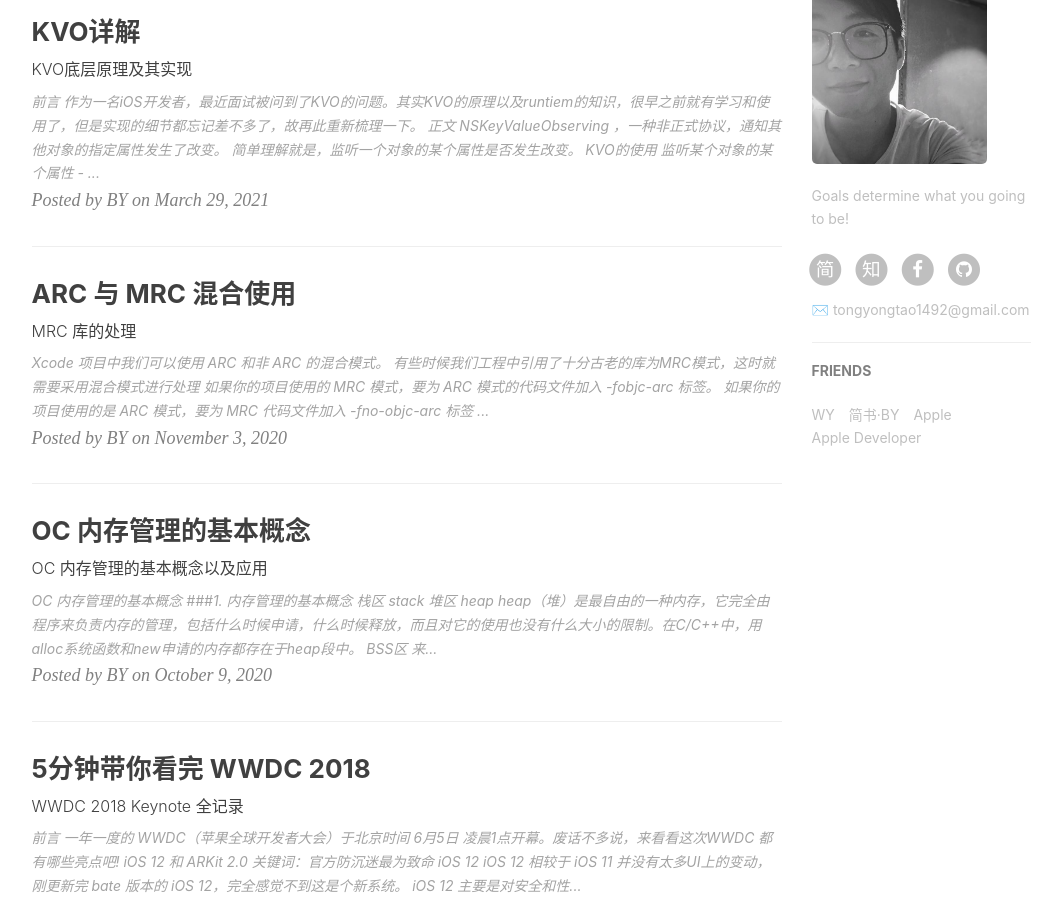
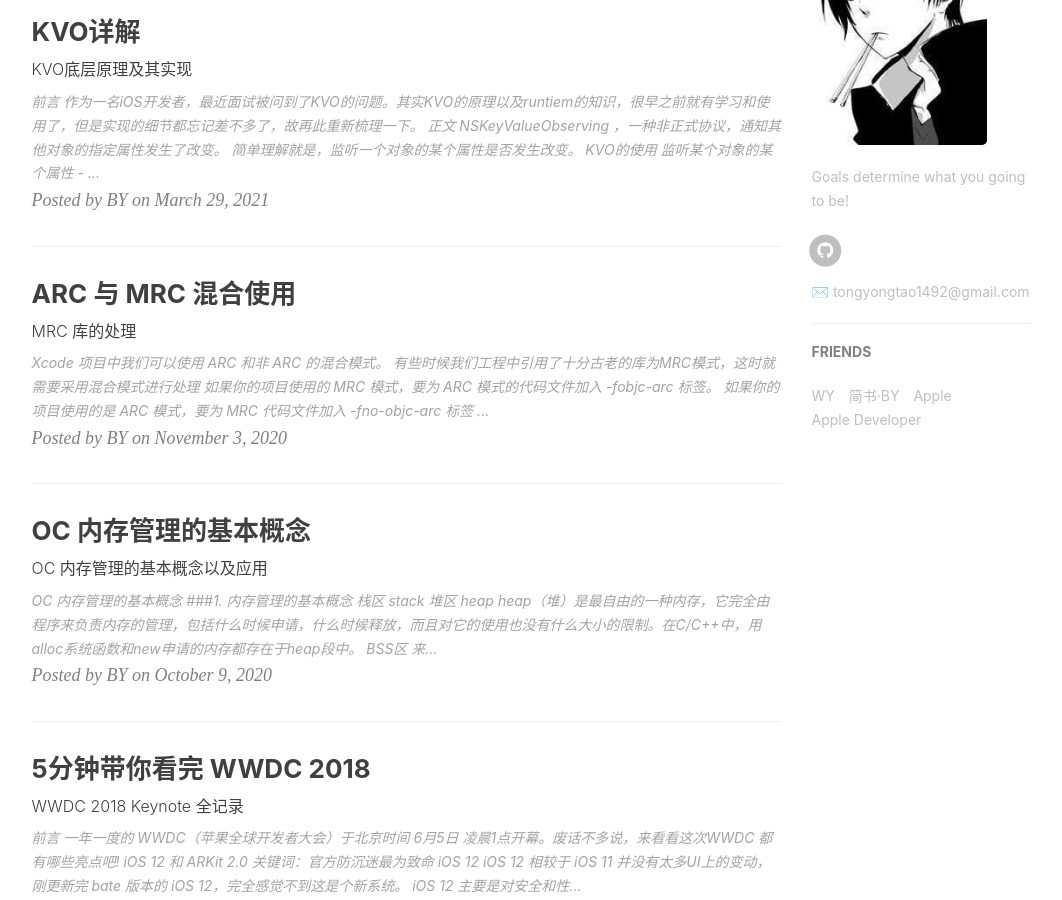
Before and after one commit to tongyongtao/tongyongtao.github.io, a Jekyll site: the page built from index.html, in a window 1280 px wide and 900 px high, scrolled down 880 px. Shown: the whole window, without its empty margins (136-1198 px from the left). Built offline with Jekyll 4.4.1, drawn with Linux system fonts in a browser that asks for light colours; nearby versions of some CDN libraries; the list of posts is cut into pages by our own code; comment, search, counter and statistics services are not loaded.

Commit message:
update config

```diff
--- a/_config.yml
+++ b/_config.yml
@@ -12,18 +12,18 @@ github_repo: "https://github.com/tongyongtao/tongyongtao.github.io.git" # you co
 # Sidebar settings
 sidebar: true                           # whether or not using Sidebar.
 sidebar-about-description: "Goals determine what you going to be!"
-sidebar-avatar: /img/about-BY-gentle.jpg      # use absolute URL, seeing it's used in both `/` and `/about/`
+sidebar-avatar: /img/avatar_m.jpg      # use absolute URL, seeing it's used in both `/` and `/about/`
 
 
 
 # SNS settings
 RSS: false
 # weibo_username:     tongyongtao
-zhihu_username:     tongyongtao
+# zhihu_username:     tongyongtao
 github_username:    tongyongtao
-facebook_username:  tongyongtao
-jianshu_username:   tongyongtao
-#twitter_username:   tongyongtao
+# facebook_username:  tongyongtao
+# jianshu_username:   tongyongtao
+# twitter_username:   tongyongtao
 
 
 
```
Also changed, not shown: 1 other file.
